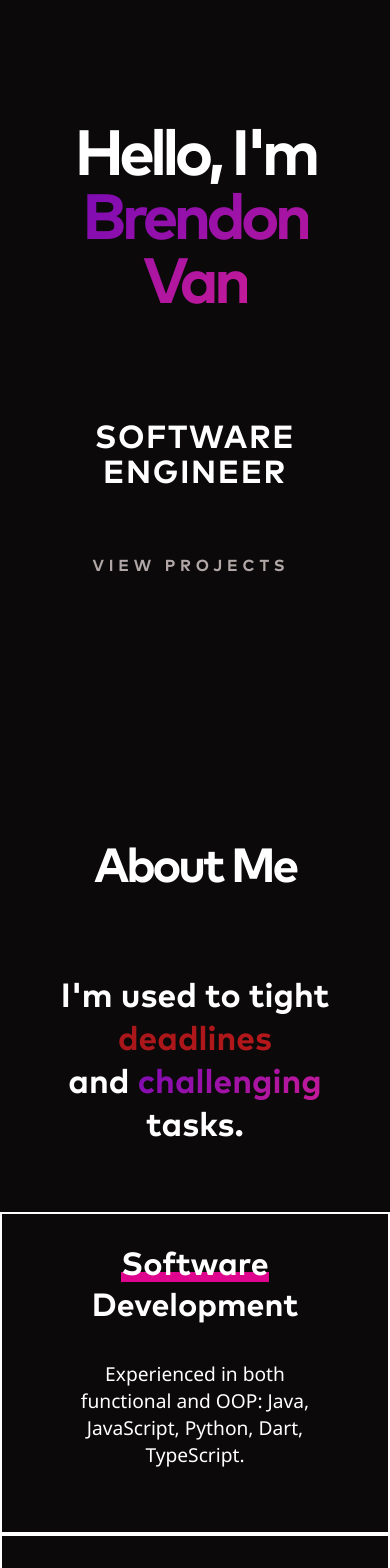
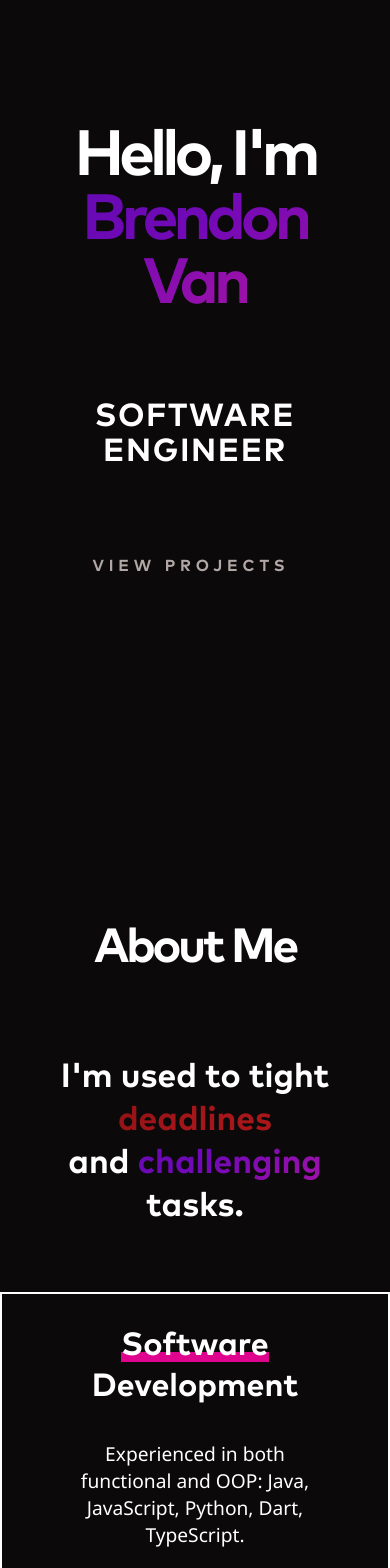
Before and after one commit to brendonvan/Portfolio, a React (Create React App) app: page / in a window 390 px wide. Shown: the part 120-1688 px from the top of the page. Built offline with nearby package versions, Linux system fonts and the light colour scheme; the HTML template or start-up script is replaced by a standard one.

Commit message:
update august

```diff
--- a/src/App.css
+++ b/src/App.css
@@ -60,7 +60,7 @@ h1, h2, h3, h4, h5, h6, p {
   flex-flow: column;
 }
 
-.header-wrapper {
+.hero {
   font-family: Mark Pro Bold, sans-serif;
   width: 80%;
   height: 50em;
@@ -140,24 +140,24 @@ h1, h2, h3, h4, h5, h6, p {
 }
 
 
-.header-wrapper h1 {
+.hero h1 {
   font-size: 4rem;
   line-height: 5.5rem;
   letter-spacing: -0.3rem;
   margin-bottom: 2rem;
 }
 
-.header-wrapper a {
+.hero a {
   color: var(--theme-dark-white);
   letter-spacing: 0.3rem;
   text-decoration: none;
 }
 
 @media (max-width: 480px) {
-  .header-wrapper {
+  .hero {
     height: 30em;
   }
-  .header-wrapper h1 {
+  .hero h1 {
     margin-bottom: 0rem;
 
   line-height: 4rem;
@@ -303,6 +303,7 @@ h1, h2, h3, h4, h5, h6, p {
   font-family: Mark Pro Bold, sans-serif;
   width: 80%;
   height: auto;
+  padding-top: 5rem;
   margin-top: 8rem;
   margin-bottom: 8rem;
   font-size: 3rem;
--- a/src/App.js
+++ b/src/App.js
@@ -20,8 +20,8 @@ function App() {
   return (
     <div className="App" id='home'>
       <Header />
-      <div className='main'>
-        <div className='header-wrapper'>
+      <main className='main'>
+        <section id='hero' className='hero'>
           <h1>
             <span id='greeting'>Hello, I'm </span>
             <span id='name'>Brendon Van</span>
@@ -46,9 +46,8 @@ function App() {
             </div>
           </div>
           <div className={ showEmail ? 'show-hint' : 'hide-hint' }>---{'>'} Email copied to clipboard! {'<'}---</div>
-        </div>
-        <div id='expertise'></div>
-        <div className='about-me'>
+        </section>
+        <section id='about-me' className='about-me'>
           <h1>About Me</h1>
           <div className='about-me-desc'>
             <span>I'm used to </span>
@@ -73,8 +72,8 @@ function App() {
               <p>Developed hybrid mobile apps and cross-platform solutions using the Flutter framework.</p>
             </div>
           </div>
-        </div>
-        <div className='projects' id='projects'>
+        </section>
+        <section id='projects' className='projects'>
           <div className='project-header'>
             <h1>My Work</h1>
           </div>
@@ -105,18 +104,6 @@ function App() {
                 <img src='https://img.shields.io/badge/express.js-%23404d59.svg?style=for-the-badge&logo=express&logoColor=%2361DAFB' alt='express'></img>
                 <img src='https://img.shields.io/badge/react-%2320232a.svg?style=for-the-badge&logo=react&logoColor=%2361DAFB' alt='react'></img>
                 <img src='https://img.shields.io/badge/redux-%23593d88.svg?style=for-the-badge&logo=redux&logoColor=white' alt='redux'></img>
-                <img src='https://img.shields.io/badge/node.js-6DA55F?style=for-the-badge&logo=node.js&logoColor=white' alt='node'></img>
-              </div>
-            </div>
-            <div className='project-card stacked'>
-              <a href='https://streamify.fly.dev/' target="_blank" rel="noopener noreferrer"><img src="./projects/spotify.png" alt="spotify-project" /></a>
-              <div className='project-card-content'>
-                <h2>Spotify Clone</h2>
-                <span><p>Recreated Spotify's search funcationality, utilizing CRUD for the playlists.</p></span><a href='https://github.com/brendonvan/This-Is-Streamify/' target="_blank" rel="noopener noreferrer"><p>Github</p></a>
-
-                <img src='https://img.shields.io/badge/MongoDB-%234ea94b.svg?style=for-the-badge&logo=mongodb&logoColor=white' alt='mongodb'></img>
-                <img src='https://img.shields.io/badge/express.js-%23404d59.svg?style=for-the-badge&logo=express&logoColor=%2361DAFB' alt='express'></img>
-                <img src='https://img.shields.io/badge/node.js-6DA55F?style=for-the-badge&logo=node.js&logoColor=white' alt='node'></img>
               </div>
             </div>
             <div className='project-card stacked'>
@@ -128,25 +115,11 @@ function App() {
                 <img src='https://img.shields.io/badge/html5-%23E34F26.svg?style=for-the-badge&logo=html5&logoColor=white' alt='html'></img>
                 <img src='https://img.shields.io/badge/css3-%231572B6.svg?style=for-the-badge&logo=css3&logoColor=white' alt='css'></img>
                 <img src='https://img.shields.io/badge/node.js-6DA55F?style=for-the-badge&logo=node.js&logoColor=white' alt='node'></img>
-
-              </div>
-            </div>
-            <div className='project-card stacked'>
-              <a href='https://pokedex-demo.onrender.com/pokedex' target="_blank" rel="noopener noreferrer"><img src="./projects/pokedex.png" alt="pokedex-project" /></a>
-              <div className='project-card-content'>
-                <h2>Pokedex</h2>
-                <span><p>Virtual Pokedex that encompasses the original 151 pokemon.</p></span><a href='https://github.com/brendonvan/pokedex/' target="_blank" rel="noopener noreferrer"><p id='contact'>Github</p></a>
-                <img src='https://img.shields.io/badge/javascript-%23323330.svg?style=for-the-badge&logo=javascript&logoColor=%23F7DF1E' alt='javascript'></img>
-                <img src='https://img.shields.io/badge/html5-%23E34F26.svg?style=for-the-badge&logo=html5&logoColor=white' alt='html'></img>
-                <img src='https://img.shields.io/badge/css3-%231572B6.svg?style=for-the-badge&logo=css3&logoColor=white' alt='css'></img>
-                <img src='https://img.shields.io/badge/express.js-%23404d59.svg?style=for-the-badge&logo=express&logoColor=%2361DAFB' alt='express'></img>
-                <img src='https://img.shields.io/badge/node.js-6DA55F?style=for-the-badge&logo=node.js&logoColor=white' alt='node'></img>
               </div>
             </div>
           </div>
-        </div>
-
-      </div>
+        </section>
+      </main>
       <Footer />
     </div>
   );
--- a/src/components/Footer.jsx
+++ b/src/components/Footer.jsx
@@ -14,7 +14,7 @@ const Footer = () => {
         }
     }
     return (
-        <div className="footer">
+        <footer className="footer">
             <div className='contact-me'>
                 <h1>Contact Me</h1>
                 <p>Have an exciting project you need help with?<br></br> Send me an email or contact me via instant message!</p>
@@ -41,7 +41,7 @@ const Footer = () => {
                 <span>Lead Instructor at General Assembly</span>
 
             </div>
-        </div>
+        </footer>
     )
 }
 
--- a/src/components/Header.jsx
+++ b/src/components/Header.jsx
@@ -24,20 +24,20 @@ const Header = () => {
     }, [scrollDirection]);
 
     return (
-        <div className='header-container'>
+        <header className='header-container'>
             <div className={ scrollDirection ? 'header' : 'header hide-nav' }>
                 <div className='header-left'><img src="http://brendonvan.github.io/portfolio/icons/BVFilm-source.svg" alt="logo" /></div>
 
                 <div className='header-right'>
                     <a href='#home'>Home</a>
-                    <a href='#expertise'>About Me</a>
+                    <a href='#about-me'>About Me</a>
                     <a href='#projects'>Projects</a>
                     <a href='#contact'>Contact</a>
                     <a href="./Brendon_Van_Resume.docx" download rel="noopener noreferrer" target="_blank">Resume</a>
                 </div>
 
             </div>
-        </div>
+        </header>
     )
 }
 
```
Also changed, not shown: 1 other file (tests, documents, lock files or other folders).
